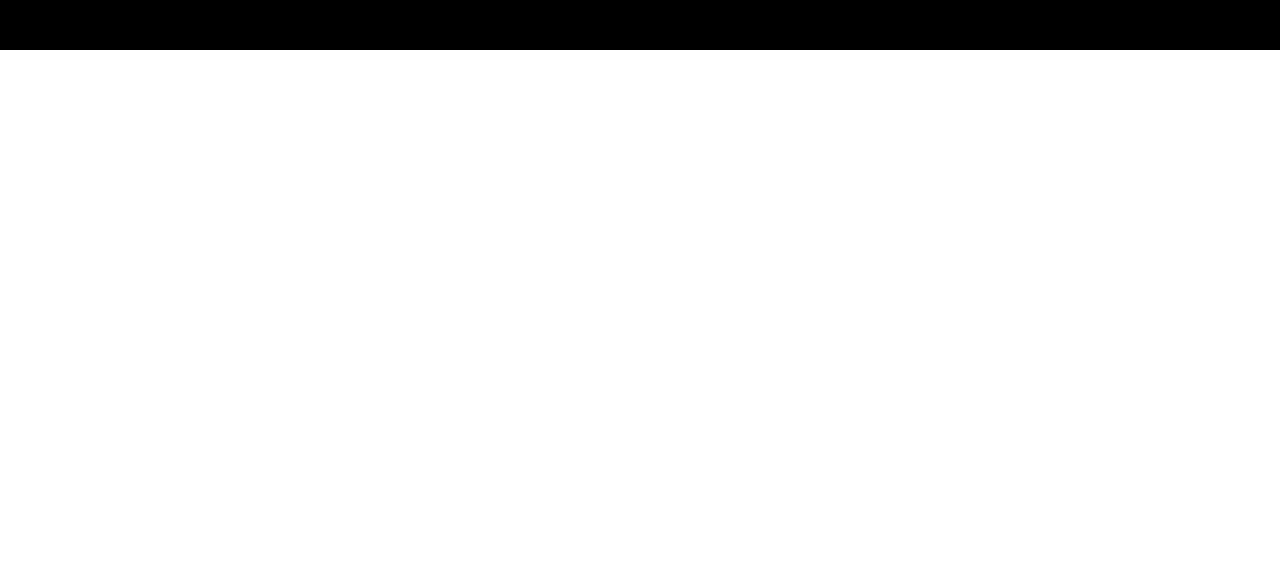
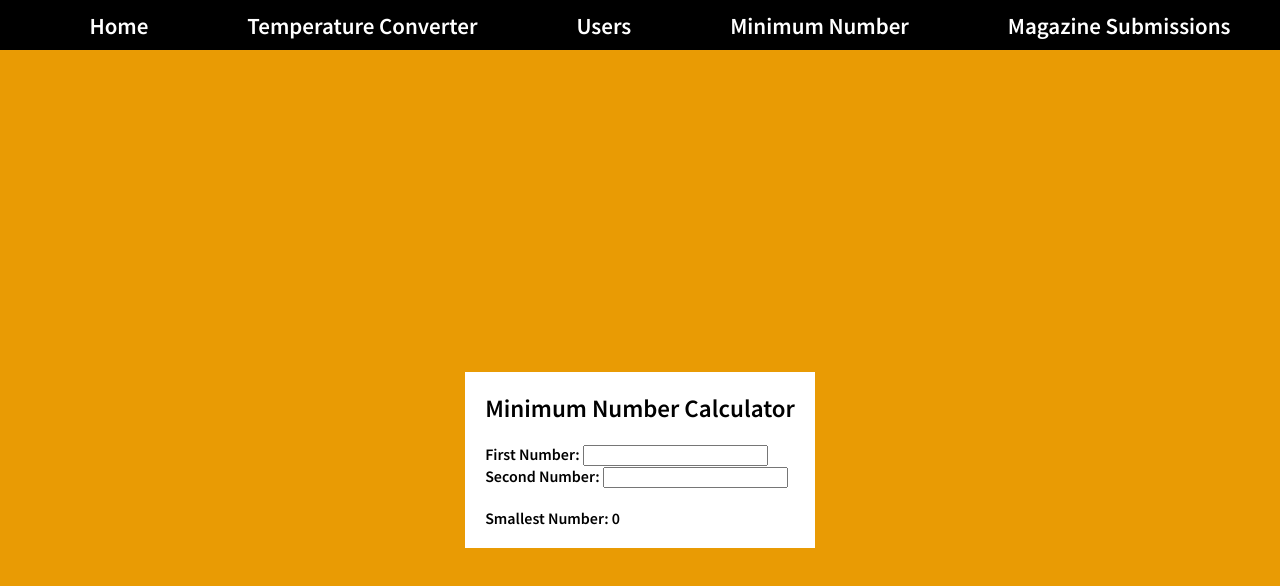
Before and after one commit to ValerieLoveland/frankenstein, a React (Create React App) app: page /min in a window 1280 px wide. Shown: the top 586 px of the page. Built offline with nearby package versions, Linux system fonts and the light colour scheme.

Commit message:
nav bar component

```diff
--- a/src/App.css
+++ b/src/App.css
@@ -10,21 +10,6 @@
   justify-content: center;
   font-size: 20px;
   list-style-type: "none";
-}
-
-.nav-bar {
-  background-color: black;
-  color: white;
-  display: flex;
-  justify-content: space-around;
-  margin-top: 0px;
-  position: fixed;
-  width: 100%;
-  height: 50px;
-  align-items: center;
-  font-size: 23px;
-  list-style-type: none;
-  padding: 0;
 }
 
 a {
--- a/src/App.tsx
+++ b/src/App.tsx
@@ -9,29 +9,9 @@
 
 function App(this: any) {
   return (
-    <NavBar>
     <div>
       <Router>
-          <div>
-            <ul>
-              <li>
-                <Link to="/">Home</Link>
-              </li>
-              <li>
-                <Link to="/temp-convert">Temperature Converter</Link>
-              </li>
-              <li>
-                <Link to="/users/1">Users</Link>
-              </li>
-              <li>
-                <Link to="/min">Minimum Number</Link>
-              </li>
-              <li>
-                <Link to="/mag-sub">Magazine Submissions</Link>
-              </li>
-            </ul>
-            <div style={{ height: "50px" }} />
-          </div>
+        <NavBar />
         <main>
           <Switch>
             <Route path="/temp-convert">
@@ -51,7 +31,6 @@
         </main>
       </Router>
     </div>
-    </NavBar>
   );
 }
 
--- a/src/shared/NavBar.tsx
+++ b/src/shared/NavBar.tsx
@@ -1,28 +1,47 @@
 import React from "react";
+import { Link } from "react-router-dom";
 
-export const NavBar: React.FC<NavBarProps> = (props) => {
+export const NavBar: React.FC = () => {
   return (
-    <div
+    <>
+      <nav
         style={{
           backgroundColor: "black",
           color: "white",
-        display: "flex",
-        justifyContent: "space-around",
-        marginTop: "0px",
           position: "fixed",
           width: "100%",
           height: "50px",
-        alignItems: "center",
           fontSize: "23px",
-        listStyleType: "none",
-        padding: "0",
         }}
       >
-      <ul style={{}}></ul>
-    </div>
+        <ul
+          style={{
+            display: "flex",
+            justifyContent: "space-around",
+            alignItems: "center",
+            margin: "0",
+            height: "100%",
+            listStyle: "none",
+          }}
+        >
+          <li>
+            <Link to="/">Home</Link>
+          </li>
+          <li>
+            <Link to="/temp-convert">Temperature Converter</Link>
+          </li>
+          <li>
+            <Link to="/users/1">Users</Link>
+          </li>
+          <li>
+            <Link to="/min">Minimum Number</Link>
+          </li>
+          <li>
+            <Link to="/mag-sub">Magazine Submissions</Link>
+          </li>
+        </ul>
+      </nav>
+      <div style={{ height: "50px" }} />
+    </>
   );
 };
-
-interface NavBarProps {
-  title?: string;
-}
```
Also changed, not shown: src/MinimumNumber/MinimumNumber.tsx (+2 -5 lines), 1 other file (tests, documents, lock files or other folders). Lines whose indentation alone changed are shown as unchanged.
